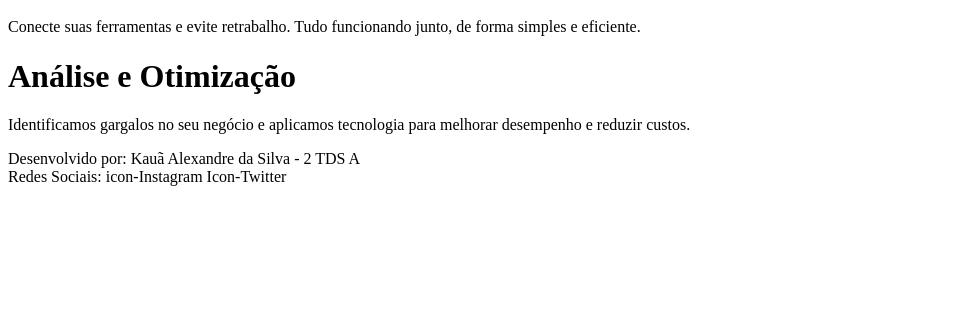
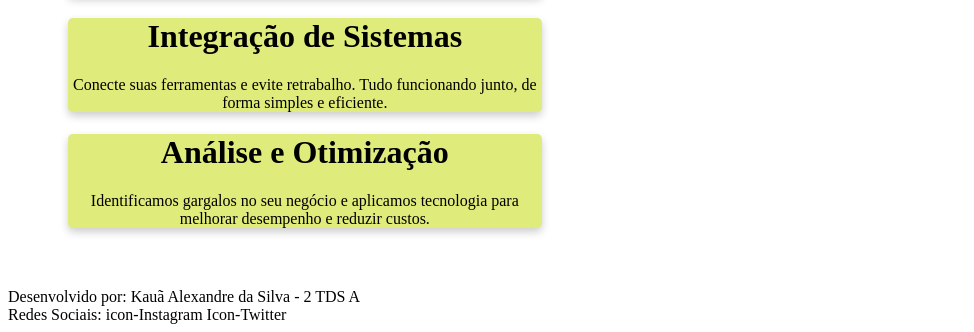
Before and after one commit to yokino-dev/Trabalho-empresa, a plain HTML site: page index.html in a window 1280 px wide. Shown: the part 741-1073 px from the top of the page, without its empty margins (0-974 px from the left). Before the commit the page ends 935 px from the top, so only its background shows below. Drawn offline with Linux system fonts and the light colour scheme.

Commit message:
container css

```diff
--- a/index.html
+++ b/index.html
@@ -31,23 +31,23 @@
     <button> <a href="https://youtu.be/dQw4w9WgXcQ?si=wCEQNFAsud80UhBg" target="_blank">  Saiba mais </a> </button>
 </div>
 
-<div class="container-cards">
+<div class="container-cards"> <!--- Seção de Cards do Site-->
     <div class="card-title">
         <h1>Seção de Serviços</h1>
     </div>
 
-    <div class="cards-wrapper">
-        <div class="card1">
+    <div class="fileira-cards">
+        <div class="card">
             <h1>Automação de Processos</h1>
             <p>Elimine tarefas repetitivas e ganhe tempo com sistemas que trabalham por você, 24 horas por dia.</p>
         </div>
 
-        <div class="card2">
+        <div class="card">
             <h1>Integração de Sistemas</h1>
             <p>Conecte suas ferramentas e evite retrabalho. Tudo funcionando junto, de forma simples e eficiente.</p>
         </div>
 
-        <div class="card3">
+        <div class="card">
             <h1>Análise e Otimização</h1>
             <p>Identificamos gargalos no seu negócio e aplicamos tecnologia para melhorar desempenho e reduzir custos.</p>
         </div>
--- a/style.css
+++ b/style.css
@@ -17,10 +17,22 @@ header{
   transition: 0.3s;
   width: 40%;
   border-radius: 5px;
-  background-color: rgb(121, 19, 124);
+  background-color: rgb(223, 235, 122);
   margin: 20px;
 }
 
 .content {
     padding: 20px;
 }
+
+.container-cards {
+    text-align: center;
+    padding: 40px;
+}
+
+.cards-wrapper {
+    display: flex;
+    justify-content: center;
+    align-items: center;
+    gap: 20px;
+}
```
